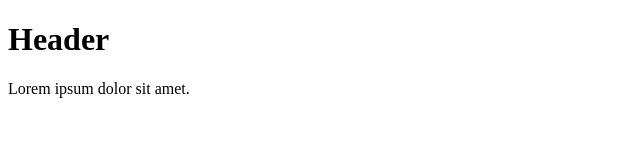
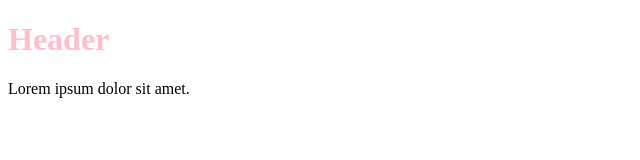
Before and after one commit to polina-sps/one, a plain HTML site: page index.html in a window 1280 px wide. Shown: the whole page, without its empty margins (0-640 px from the left). Drawn offline with Linux system fonts and the light colour scheme.

Commit message:
added styles

```diff
--- a/index.html
+++ b/index.html
@@ -5,6 +5,7 @@
     <meta charset="UTF-8">
     <meta http-equiv="X-UA-Compatible" content="IE=edge">
     <meta name="viewport" content="width=device-width, initial-scale=1.0">
+    <link rel="stylesheet" href="style.css">
     <title>Document</title>
 </head>
 
--- /dev/null
+++ b/style.css
@@ -0,0 +1,3 @@
+h1 {
+    color: pink;
+}
```
